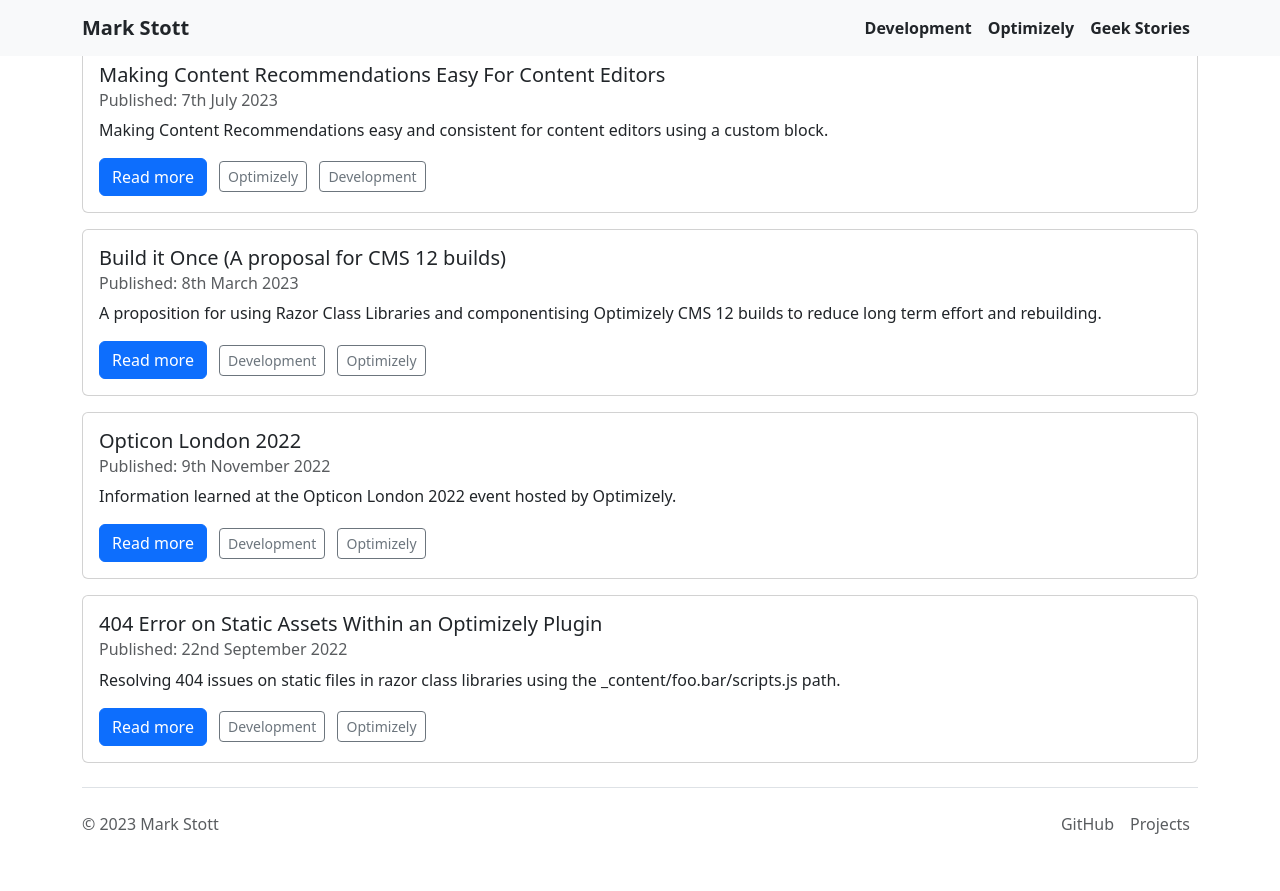
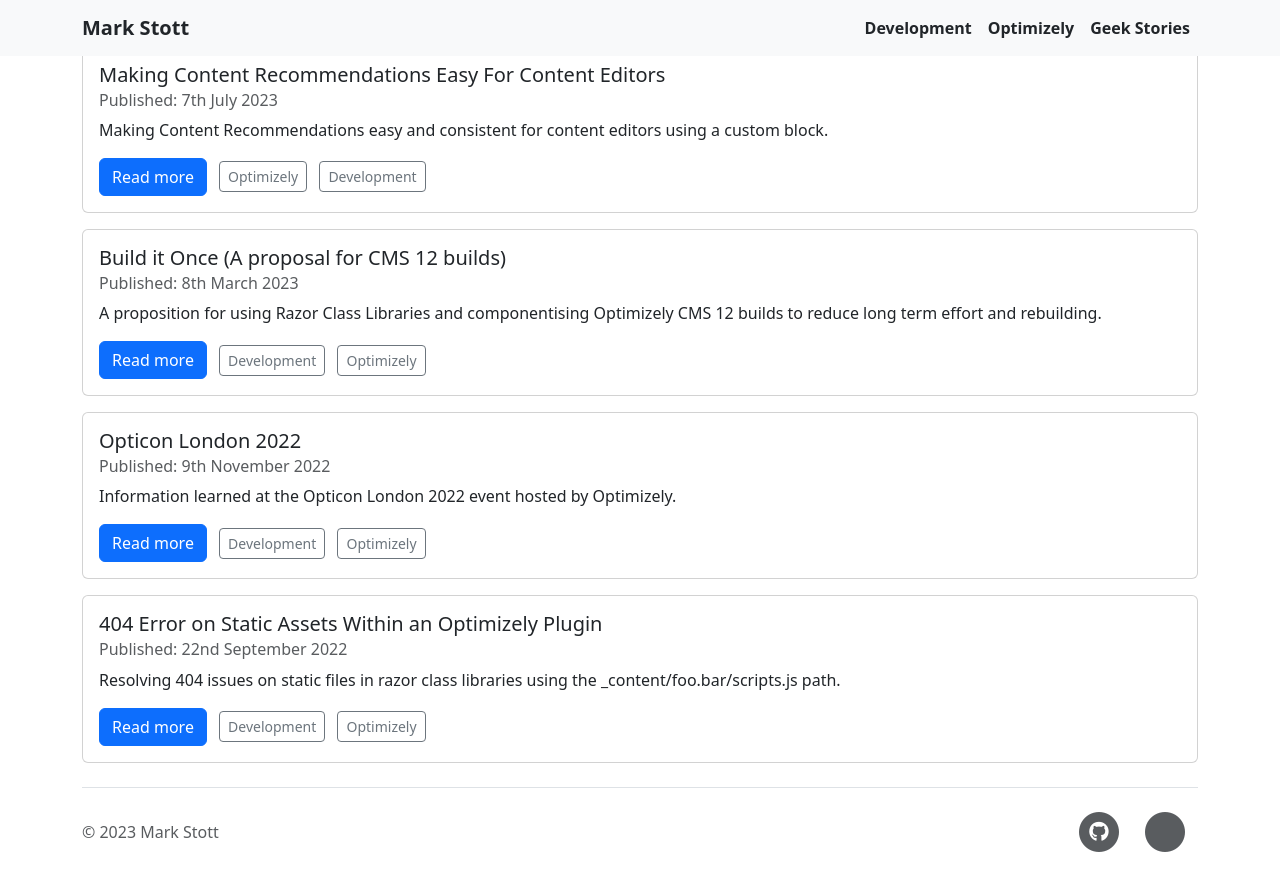
Before and after one commit to GeekInTheNorth/GeekInTheNorth.github.io, a Jekyll site: the page built from README.md, in a window 1280 px wide and 900 px high, scrolled down 989 px. Shown: the top 891 px of the window. Built offline with Jekyll 4.4.1, drawn with Linux system fonts in a browser that asks for light colours.

Commit message:
Update default.html

```diff
--- a/_layouts/default.html
+++ b/_layouts/default.html
@@ -52,8 +52,23 @@
       <p class="col-md-4 mb-0 text-muted">© 2023 Mark Stott</p>
 
       <ul class="nav col-md-4 justify-content-end">
-        <li class="nav-item"><a href="https://github.com/GeekInTheNorth/" class="nav-link px-2 text-muted">GitHub</a></li>
-        <li class="nav-item"><a href="/projects" class="nav-link px-2 text-muted">Projects</a></li>
+        <li class="nav-item">
+          <a href="https://github.com/GeekInTheNorth/" class="nav-link px-2 text-muted" title="GitHub">
+            <span class="fa-stack fa-lg">
+                <i class="fas fa-circle fa-stack-2x"></i>
+                <i class="fab fa-github fa-stack-1x fa-inverse"></i>
+            </span>
+          </a>
+        </li>
+        <li class="nav-item">
+          <a href="https://twitter.com/GeekInTheNorth" class="nav-link px-2 text-muted" title="X (Twitter)">
+            <span class="fa-stack fa-lg">
+                <i class="fas fa-circle fa-stack-2x"></i>
+                <i class="fa-brands fa-x-twitter fa-stack-1x fa-inverse"></i>
+            </span>
+          </a>
+        </li>
+        <!-- <li class="nav-item"><a href="/projects" class="nav-link px-2 text-muted">Projects</a></li> -->
       </ul>
     </footer>
   </div>
```
